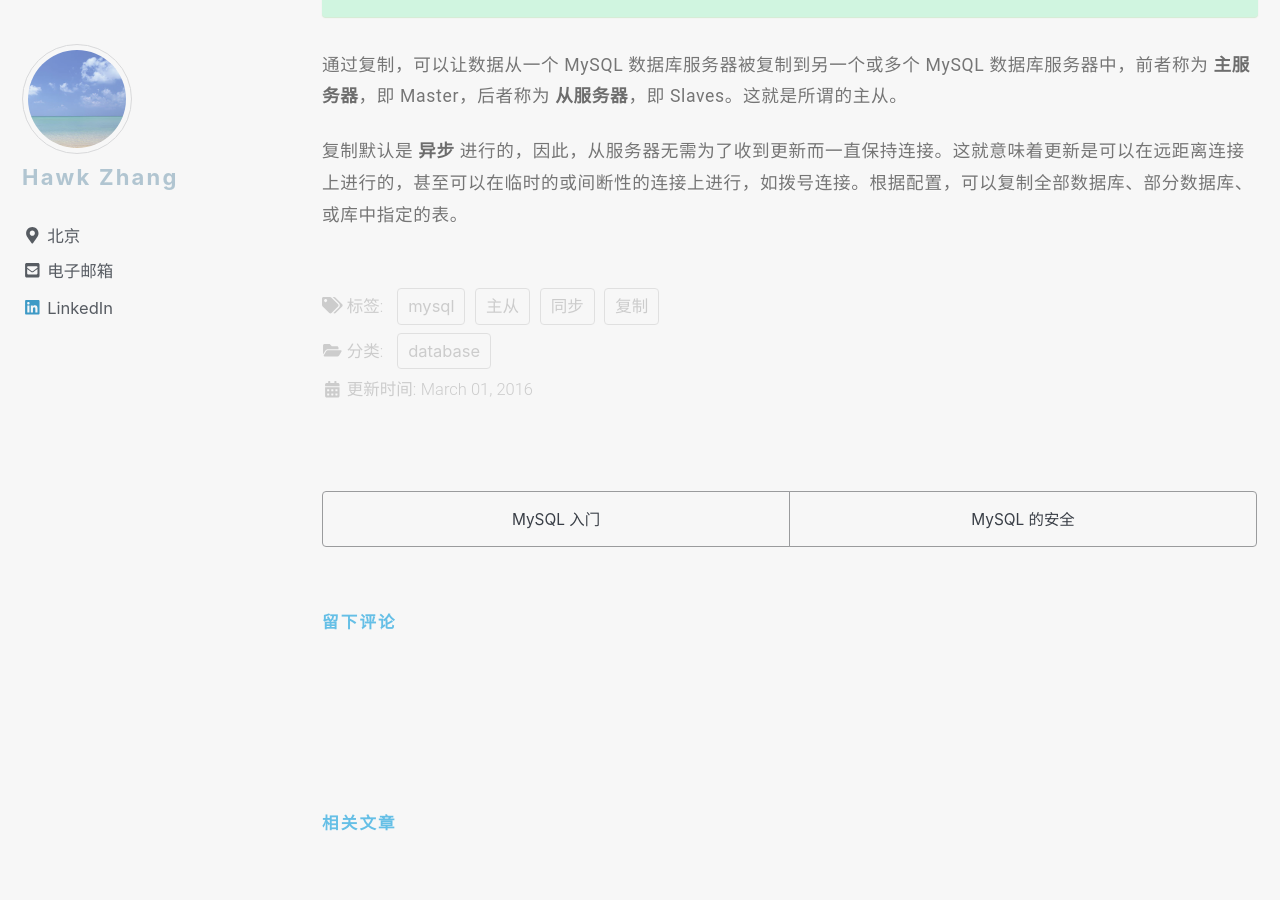
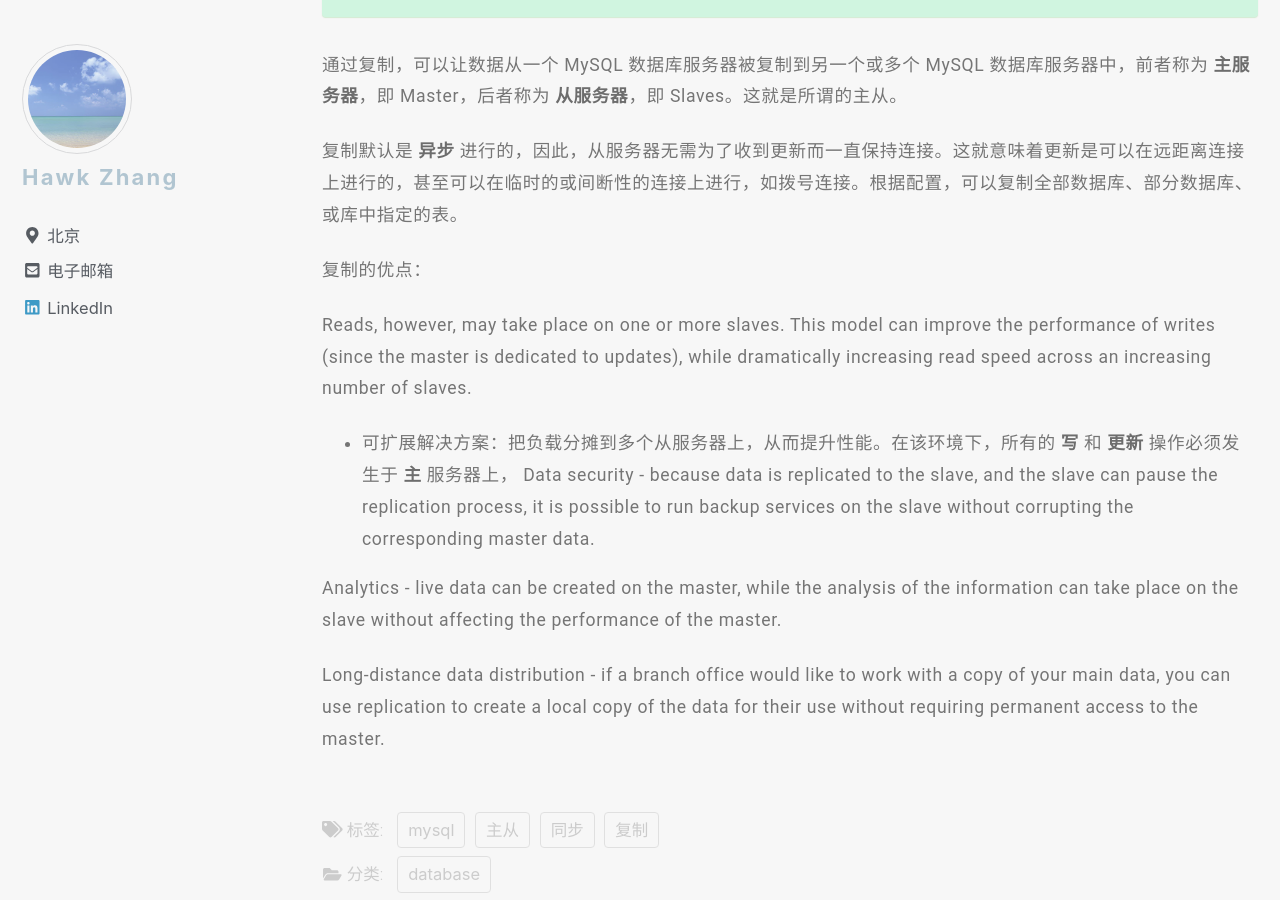
Before and after one commit to narru888/linotes_note, a Jekyll site: the page built from _posts/mysql/2016-03-01-master.slave.md, in a window 1280 px wide and 900 px high, scrolled down 829 px. Built offline with Jekyll 4.4.1, drawn with Linux system fonts in a browser that asks for light colours; nearby versions of some CDN libraries; a script that is not in the unit is left out; comment, search, counter and statistics services are not loaded.

Commit message:
update on 2018-08-09 15:50:01 CST

```diff
--- a/_posts/mysql/2016-03-01-master.slave.md
+++ b/_posts/mysql/2016-03-01-master.slave.md
@@ -26,3 +26,16 @@ MySQL 的主从复制来源于其特有的词汇：复制，即 **Replication**
 通过复制，可以让数据从一个 MySQL 数据库服务器被复制到另一个或多个 MySQL 数据库服务器中，前者称为 **主服务器**，即 Master，后者称为 **从服务器**，即 Slaves。这就是所谓的主从。
 
 复制默认是 **异步** 进行的，因此，从服务器无需为了收到更新而一直保持连接。这就意味着更新是可以在远距离连接上进行的，甚至可以在临时的或间断性的连接上进行，如拨号连接。根据配置，可以复制全部数据库、部分数据库、或库中指定的表。
+
+复制的优点：
+
+
+Reads, however, may take place on one or more slaves. This model can improve the performance of writes (since the master is dedicated to updates), while dramatically increasing read speed across an increasing number of slaves.
+
+
+* 可扩展解决方案：把负载分摊到多个从服务器上，从而提升性能。在该环境下，所有的 **写** 和 **更新** 操作必须发生于 **主** 服务器上，
+Data security - because data is replicated to the slave, and the slave can pause the replication process, it is possible to run backup services on the slave without corrupting the corresponding master data.
+
+Analytics - live data can be created on the master, while the analysis of the information can take place on the slave without affecting the performance of the master.
+
+Long-distance data distribution - if a branch office would like to work with a copy of your main data, you can use replication to create a local copy of the data for their use without requiring permanent access to the master.
```
